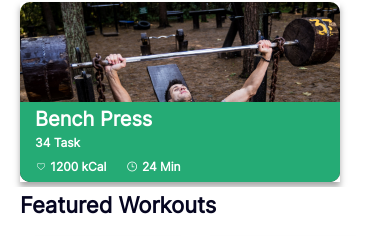
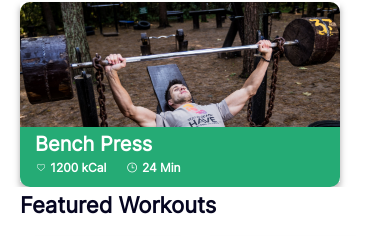
Before and after one commit to firatgoktepe/Gymnesia, a React Native app: screen /Root in a window 390 px wide. Shown: the part 230-466 px from the top of the page. Built offline with nearby package versions, Linux system fonts and the light colour scheme; no server answers; the database is empty; grey boxes are pictures that could not be loaded; what expo-linking would draw is missing.

Commit message:
feat: todays workout image band styles changed

```diff
--- a/components/WorkoutCard.tsx
+++ b/components/WorkoutCard.tsx
@@ -15,7 +15,6 @@ import { workouts } from "../db";
 const title: string = workouts[0].title;
 const calories: number = workouts[0].calories;
 const duration: number = workouts[0].duration;
-const task: number = workouts[0].task;
 
 export default function WorkoutCard() {
   return (
@@ -27,7 +26,6 @@ export default function WorkoutCard() {
       >
         <View style={styles.contentContainer}>
           <MonoText style={styles.profileTitle}>{title}</MonoText>
-          <MonoText style={styles.profileText}>{`${task} Task`}</MonoText>
           <MonoText style={styles.profileText}>
             <EvilIcons name="heart" size={12} color={`${Colors.dark.text}`} />
             {` ${calories} kCal   `}
@@ -64,10 +62,10 @@ const styles = StyleSheet.create({
   },
   contentContainer: {
     width: 320,
-    top: 50,
+    top: 65,
     flexDirection: "column",
     backgroundColor: "#25AB75",
-    height: 80,
+    height: 60,
     padding: 5,
     borderBottomLeftRadius: 10,
     borderBottomRightRadius: 10,
```
